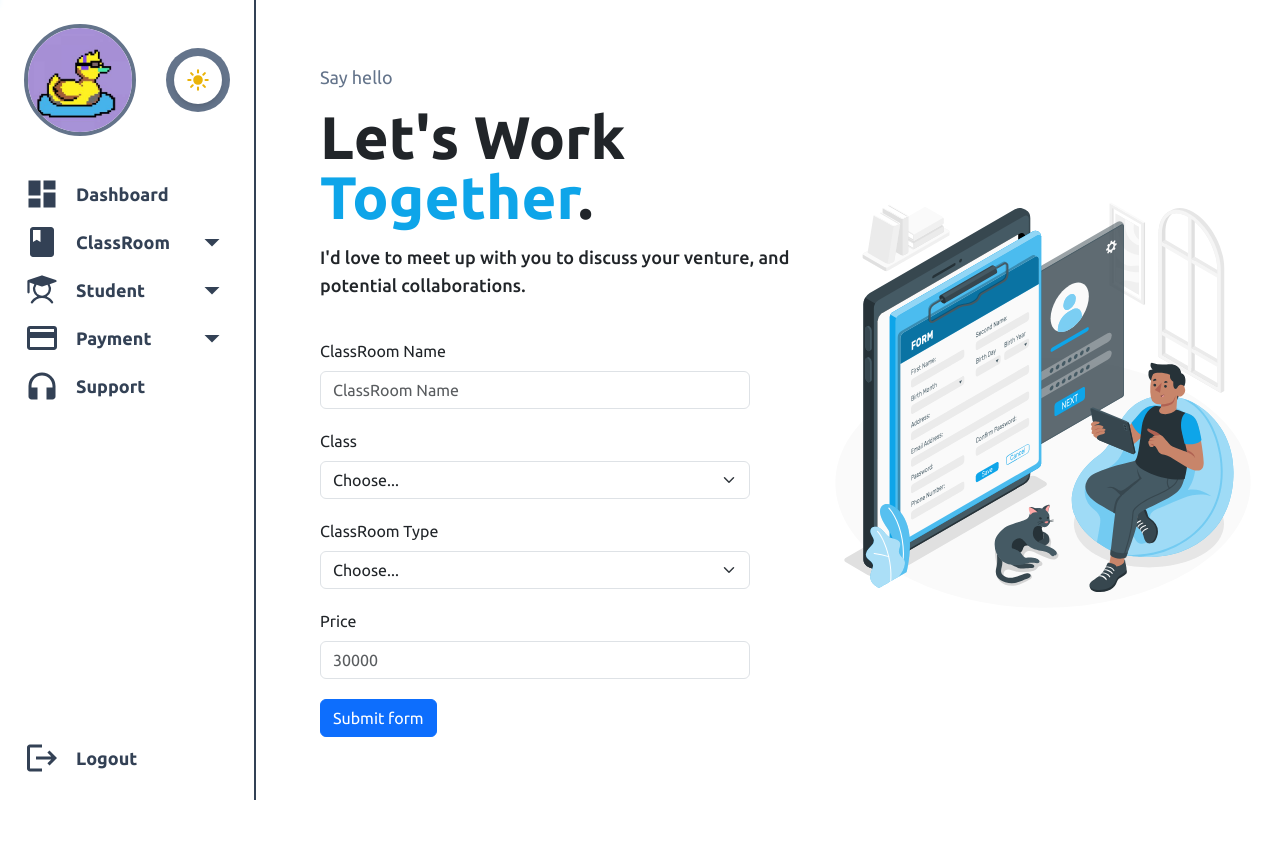
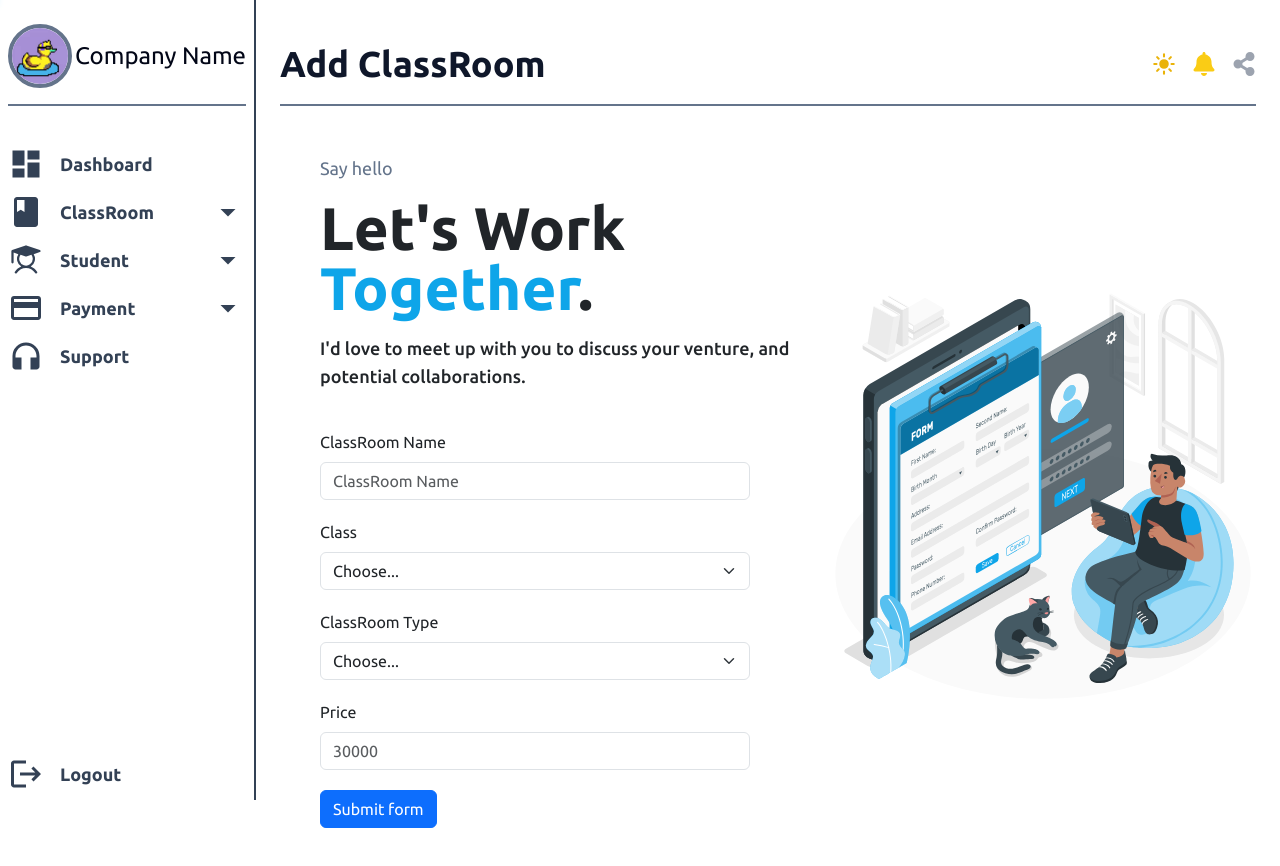
Before and after one commit to Push4ck/InstituteReactApp, a React (Vite) app: page /add-classroom in a window 1280 px wide. Shown: the top 866 px of the page. Before the commit the page ends 800 px from the top, so only its background shows below. Built offline with nearby package versions, Linux system fonts and the light colour scheme.

Commit message:
NavBar Added

```diff
--- a/src/App.jsx
+++ b/src/App.jsx
@@ -1,3 +1,6 @@
+// navbar
+import NavBar from "./components/NavBar/NavBar";
+
 // top loading bar
 import LoadingBar from "react-top-loading-bar";
 
@@ -26,9 +29,14 @@ const App = () => {
   // top loading bar function
   const [progress, setProgress] = useState(0);
 
+  // navbar
+  const [pagename, setPagename] = useState((setPagename) => {
+    setPagename = { setPagename };
+  });
+
   return (
     <Router>
-      <div className="flex xl:flex-row xs:flex-col">
+      <div className="flex xl:flex-row xs:flex-col dark:bg-gradient-to-t dark:from-gray-900 dark:to-gray-800">
         {/* sidebar */}
         <div className="xl:fixed">
           <SideBar />
@@ -44,37 +52,75 @@ const App = () => {
             onLoaderFinished={() => setProgress(0)}
           />
 
+          {/* navbar */}
+          <NavBar pagename={pagename} />
+
           {/* routing */}
           <Routes>
             {/* home page */}
-            <Route path="/" element={<Home setProgress={setProgress} />} />
+            <Route
+              path="/"
+              element={
+                <Home setProgress={setProgress} setPagename={setPagename} />
+              }
+            />
+
             {/* add classroom page */}
             <Route
               path="/add-classroom"
-              element={<AddClassroom setProgress={setProgress} />}
+              element={
+                <AddClassroom
+                  setProgress={setProgress}
+                  setPagename={setPagename}
+                />
+              }
             />
+
             {/* edit classroom page */}
             <Route
               path="/edit-classroom"
-              element={<EditClassroom setProgress={setProgress} />}
+              element={
+                <EditClassroom
+                  setProgress={setProgress}
+                  setPagename={setPagename}
+                />
+              }
             />
+
             {/* add student page */}
             <Route
               path="/add-student"
-              element={<AddStudent setProgress={setProgress} />}
+              element={
+                <AddStudent
+                  setProgress={setProgress}
+                  setPagename={setPagename}
+                />
+              }
             />
+
             {/* payment page */}
             <Route
               path="/payment"
-              element={<Payment setProgress={setProgress} />}
+              element={
+                <Payment setProgress={setProgress} setPagename={setPagename} />
+              }
             />
+
             {/* support page */}
             <Route
               path="/support"
-              element={<Support setProgress={setProgress} />}
+              element={
+                <Support setProgress={setProgress} setPagename={setPagename} />
+              }
             />
+
             {/* 404 -- not found page */}
-            <Route path="*" element={<NotFound setProgress={setProgress} />} />
+            <Route
+              path="*"
+              element={
+                <NotFound setProgress={setProgress} setPagename={setPagename} />
+              }
+            />
           </Routes>
         </div>
       </div>
--- /dev/null
+++ b/src/components/NavBar/NavBar.jsx
@@ -0,0 +1,47 @@
+import PropType from "prop-types";
+import { FaBell, FaShareAlt } from "react-icons/fa";
+import ChangeTheme from "../Theme/ChangeTheme";
+
+const NavBar = ({ pagename }) => {
+  return (
+    <>
+      <div className="w-full p-4">
+        <div className="flex items-center justify-between h-20">
+          {/* title */}
+          <div>
+            <h1 className="xs:text-lg xl:text-4xl font-bold text-slate-900 dark:text-white">
+              {pagename}
+            </h1>
+          </div>
+
+          {/* buttons */}
+          <div className="flex items-center xs:gap-3 xl:gap-4">
+            {/* theme */}
+            <div>
+              <ChangeTheme />
+            </div>
+
+            {/* notification */}
+            <div className="xs:text-lg xl:text-2xl rounded-full text-yellow-400 hover:text-yellow-500 cursor-pointer">
+              <FaBell />
+            </div>
+
+            {/* share */}
+            <div className="xs:text-lg xl:text-2xl rounded-full text-gray-400 hover:text-gray-500 cursor-pointer">
+              <FaShareAlt />
+            </div>
+          </div>
+        </div>
+
+        {/* separator */}
+        <div className="border-t-2 border-slate-500"></div>
+      </div>
+    </>
+  );
+};
+
+NavBar.PropType = {
+  PageName: PropType.string.isRequired,
+};
+
+export default NavBar;
--- a/src/components/Pages/Classroom/AddClassroom.jsx
+++ b/src/components/Pages/Classroom/AddClassroom.jsx
@@ -1,8 +1,11 @@
+// prop type
+import PropTypes from "prop-types";
+
 // hooks
 import { useEffect, useState } from "react";
 
-// prop type
-import PropTypes from "prop-types";
+// navbar
+// import NavBar from "../../NavBar/NavBar";
 
 // classroom image
 import MainImg from "../../../assets/Classroom/AddClassroomForm.svg";
@@ -12,13 +15,17 @@ import ErrorPopup from "../../validation/ErrorPopup";
 import SuccessPopup from "../../validation/SuccessPopup";
 
 // top progress bar
-const AddClassroom = ({ setProgress }) => {
+const AddClassroom = ({ setProgress, setPagename }) => {
   useEffect(() => {
     setProgress(40);
     setTimeout(() => {
       setProgress(100);
     }, 300);
   }, [setProgress]);
+
+  useEffect(() => {
+    setPagename("Add ClassRoom");
+  }, [setPagename]);
 
   // error and success popups
   const [showErrorPopup, setShowErrorPopup] = useState(false);
@@ -66,7 +73,10 @@ const AddClassroom = ({ setProgress }) => {
 
   return (
     <>
-      <div className="w-full min-h-screen flex justify-between items-center dark:bg-gradient-to-br dark:from-gray-900 dark:to-gray-800 px-4 gap-10 xl:py-10">
+      <div className="w-full min-h-screen flex flex-col justify-between items-center p-4 gap-10">
+        {/* navbar */}
+        {/* <NavBar PageName="Add ClassRoom" /> */}
+
         <div className="flex items-center xl:gap-10 xs:gap-0">
           <div className="space-y-10">
             {/* head text */}
--- a/src/components/Pages/Home/Home.jsx
+++ b/src/components/Pages/Home/Home.jsx
@@ -2,13 +2,14 @@ import { useEffect } from "react";
 import PropTypes from "prop-types";
 import Hero from "../../Hero/Hero";
 
-const Home = ({ setProgress }) => {
+const Home = ({ setPagename, setProgress }) => {
   useEffect(() => {
+    setPagename("Dashboard");
     setProgress(40);
     setTimeout(() => {
       setProgress(100);
     }, 300);
-  }, [setProgress]);
+  }, [setPagename, setProgress]);
 
   return (
     <>
--- a/src/components/Pages/NotFound/NotFound.jsx
+++ b/src/components/Pages/NotFound/NotFound.jsx
@@ -2,8 +2,9 @@ import { useEffect } from "react";
 import PropTypes from "prop-types";
 import BrokenTv from "../../../assets/broken-tv.png";
 
-const NotFound = ({ setProgress }) => {
+const NotFound = ({ setPagename, setProgress }) => {
   useEffect(() => {
+    setPagename("404 Not Found");
     setProgress(40);
     setTimeout(() => {
       setProgress(100);
@@ -11,7 +12,8 @@ const NotFound = ({ setProgress }) => {
   }, [setProgress]);
 
   return (
-    <div className="flex items-center justify-center h-screen dark:bg-slate-900 lg:px-20 py-2 xs:px-2">
+    <>
+      <div className="flex items-center justify-center min-h-screen lg:px-20 py-2 xs:px-2">
         <div className="flex text-center justify-center xs:flex-col lg:flex-row">
           {/* 404 image */}
           <div>
@@ -39,6 +41,7 @@ const NotFound = ({ setProgress }) => {
           </div>
         </div>
       </div>
+    </>
   );
 };
 
--- a/src/components/Pages/Support/Support.jsx
+++ b/src/components/Pages/Support/Support.jsx
@@ -4,8 +4,9 @@ import ErrorPopup from "../../validation/ErrorPopup";
 import SuccessPopup from "../../validation/SuccessPopup";
 import Help from "../../../assets/Support/help-and-support.svg";
 
-const Support = ({ setProgress }) => {
+const Support = ({ setPagename, setProgress }) => {
   useEffect(() => {
+    setPagename("Support");
     setProgress(40);
     setTimeout(() => {
       setProgress(100);
@@ -56,7 +57,7 @@ const Support = ({ setProgress }) => {
   };
 
   return (
-    <div className="w-full min-h-screen flex items-center dark:bg-gradient-to-br dark:from-gray-900 dark:to-gray-800 lg:px-20 py-2 xs:px-2">
+    <div className="w-full min-h-screen flex items-center lg:px-20 py-2 xs:px-2">
       {/* form */}
       <form
         onSubmit={handleSubmit}
@@ -145,7 +146,7 @@ const Support = ({ setProgress }) => {
 
       {/* form page image */}
       <div>
-        <img src={Help} alt="" className="w-[900px]" />
+        <img src={Help} alt="" className="xs:hidden xl:flex w-[900px]" />
       </div>
 
       {/* Error Popup */}
--- a/src/components/SideBar/SideBar.jsx
+++ b/src/components/SideBar/SideBar.jsx
@@ -13,7 +13,6 @@ import {
 import { PiStudentFill } from "react-icons/pi";
 import { GiHamburgerMenu } from "react-icons/gi";
 import { FaTimes } from "react-icons/fa";
-import ChangeTheme from "../Theme/ChangeTheme";
 
 const SideBar = () => {
   // hamburger menu
@@ -46,7 +45,7 @@ const SideBar = () => {
   return (
     <>
       {/* hamburger sidebar for small screen devices */}
-      <div className="flex w-full justify-between items-center dark:bg-gradient-to-tr dark:from-gray-900 dark:to-gray-800 xs:h-14 xl:h-0">
+      <div className="flex w-full justify-between items-center xs:h-14 xl:h-0">
         <h1 className="xl:hidden xs:block m-2 text-xl dark:text-white">
           Company Name
         </h1>
@@ -63,37 +62,46 @@ const SideBar = () => {
 
       {/* sidebar for small screens */}
       <div
-        class="offcanvas flex justify-between h-screen w-64 border-r-2 border-slate-700 md:w-auto xs:flex xl:hidden"
+        class="offcanvas flex h-screen w-64 border-r-2 border-slate-700 p-0 md:w-auto xs:flex xl:hidden"
         data-bs-scroll="true"
         tabindex="-1"
         id="offcanvasWithBothOptions"
         aria-labelledby="offcanvasWithBothOptionsLabel"
       >
-        <div class="offcanvas-header dark:bg-slate-900 flex items-center justify-between gap-4">
+        {/* sidebar header */}
+        <div class="offcanvas-header justify-evenly p-2 dark:bg-slate-900 flex items-center">
           {/* company name */}
           <div
             class="offcanvas-title w-full"
             id="offcanvasWithBothOptionsLabel"
           >
-            <div className="inline-flex items-center justify-between w-full">
-              {/* text */}
+            <div className="flex items-center justify-between w-full gap-2">
+              {/* image */}
+              <div>
                 <NavLink to="/">
                   <img
                     src={Logo}
                     alt="company_logo"
-                  className="border-4 border-slate-500 rounded-full w-20 object-cover"
+                    className="border-4 border-slate-500 rounded-full w-14 object-cover"
                   />
                 </NavLink>
+              </div>
 
-              {/* theme toggle */}
-              <ChangeTheme />
+              {/* text */}
+              <div>
+                <NavLink to="/">
+                  <h1 className="text-xl text-slate-950 dark:text-white">
+                    Company Name
+                  </h1>
+                </NavLink>
+              </div>
             </div>
           </div>
 
           {/* sidebar close button */}
           <button
             type="button"
-            class="text-slate-950 dark:text-white text-3xl"
+            class="text-slate-950 dark:text-white text-xl"
             data-bs-dismiss="offcanvas"
             aria-label="Close"
           >
@@ -276,26 +284,35 @@ const SideBar = () => {
       </div>
 
       {/* sidebar for large screen devices */}
-      <div className="dark:bg-gray-900 h-screen p-4 pt-8 flex flex-col justify-between w-64 border-r-2 border-slate-700 xs:hidden xl:flex">
+      <div className="h-screen p-2 flex flex-col justify-between w-64 border-r-2 border-slate-700 xs:hidden xl:flex">
         {/* top */}
         <div className="">
           {/* head */}
-          <div className="inline-flex items-center justify-between w-full mb-10">
-            {/* text */}
+          <div className="mb-10 flex flex-col item-center">
+            <div className="flex items-center justify-between w-full h-24">
+              {/* image */}
+              <div>
                 <NavLink to="/">
-              {/* <h1 className="text-3xl font-bold text-slate-950 dark:text-white ml-4">
-            Logo
-          </h1> */}
-
                   <img
                     src={Logo}
                     alt="company_logo"
-                className="border-4 border-slate-500 rounded-full w-28 object-cover"
+                    className="border-4 border-slate-500 rounded-full w-16 object-cover"
                   />
                 </NavLink>
+              </div>
 
-            {/* theme toggle */}
-            <ChangeTheme />
+              {/* text */}
+              <div>
+                <NavLink to="/">
+                  <h1 className="text-2xl text-slate-950 dark:text-white">
+                    Company Name
+                  </h1>
+                </NavLink>
+              </div>
+            </div>
+
+            {/* separator */}
+            <div className="border-t-2 border-slate-500"></div>
           </div>
 
           {/* links */}
--- a/src/components/Theme/ChangeTheme.jsx
+++ b/src/components/Theme/ChangeTheme.jsx
@@ -15,18 +15,18 @@ const ChangeTheme = () => {
 
   return (
     <button
-      className="flex items-center justify-center w-16 h-16 rounded-full bg-slate-500 dark:bg-gray-700 focus:outline-none transition-colors duration-300 ease-in-out"
+      className="flex items-center justify-center rounded-full transition-color duration-300"
       onClick={() => {
         setDarkMode(!darkMode);
       }}
     >
-      <div className="relative w-12 h-12 rounded-full bg-white dark:bg-gray-900 flex items-center justify-center shadow-md transition duration-300 ease-in-out">
+      <div className="relative rounded-full flex items-center justify-center transition duration-300">
         {darkMode ? (
           // moon
-          <IoMoonSharp className="text-slate-500 dark:text-slate-300 text-2xl" />
+          <IoMoonSharp className="text-slate-500 dark:text-slate-300 xs:text-lg xl:text-2xl" />
         ) : (
           // sun
-          <IoSunny className="text-yellow-500 dark:text-yellow-300 text-2xl" />
+          <IoSunny className="text-yellow-500 dark:text-yellow-300 xs:text-lg xl:text-2xl" />
         )}
       </div>
     </button>
```
Also changed, not shown: src/components/Hero/Hero.jsx (+3 -27 lines), src/components/Pages/Classroom/EditClassroom.jsx (+11 -13 lines). Lines whose indentation alone changed are shown as unchanged.
